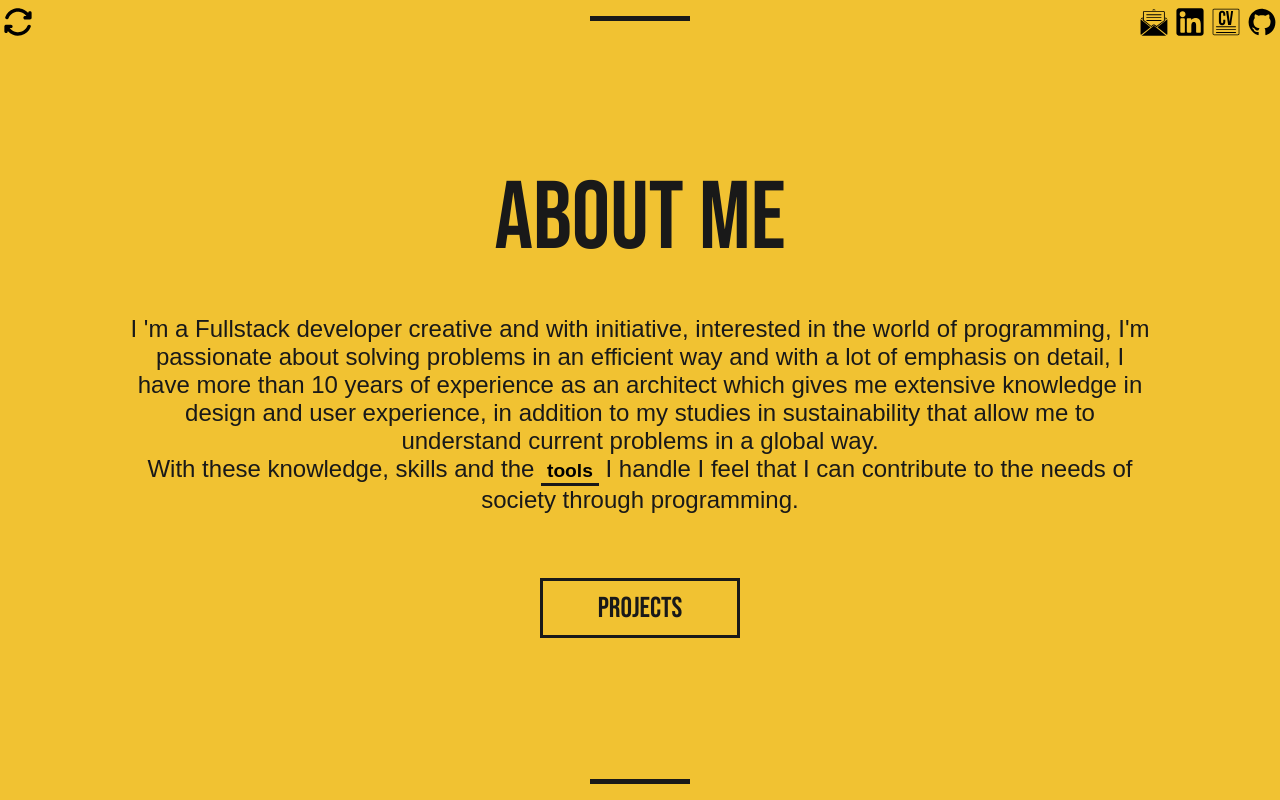
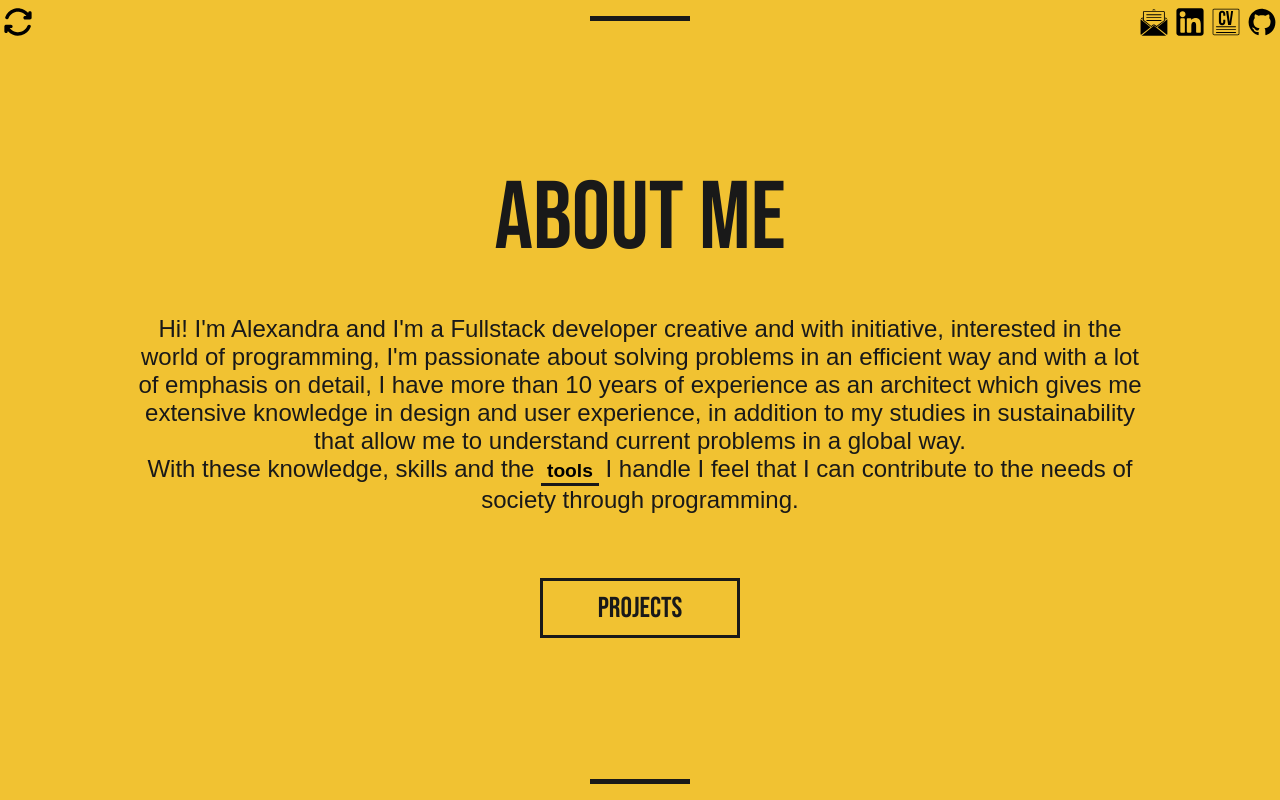
Before and after one commit to MAlexGG/portfolio, a React (Create React App) app: page /portfolio/aboutme in a window 1280 px wide. Built offline with nearby package versions, Linux system fonts and the light colour scheme; a web font is replaced by a local one.

Commit message:
router in application folder and cv updated

```diff
--- a/src/components/aboutme.js
+++ b/src/components/aboutme.js
@@ -44,7 +44,7 @@ class Aboutme extends Component {
                 </div>
                 <div className = "ct-contentAbout">
                     <p className="txt-title">About Me</p>
-                    <p className="txt-paragraph">I 'm a Fullstack developer creative and with initiative, interested in the world of programming, I'm passionate about solving problems in an efficient way and with a lot of emphasis on detail, I have more than 10 years of experience as an architect which gives me extensive knowledge in design and user experience, in addition to my studies in sustainability that allow me to understand current problems in a global way.< br />With these knowledge, skills and the <button className="bt-tools" onClick={this.goTools}><strong>tools</strong></button> I handle I feel that I can contribute to the needs of society through programming.</p>
+                    <p className="txt-paragraph">Hi! I'm Alexandra and I'm a Fullstack developer creative and with initiative, interested in the world of programming, I'm passionate about solving problems in an efficient way and with a lot of emphasis on detail, I have more than 10 years of experience as an architect which gives me extensive knowledge in design and user experience, in addition to my studies in sustainability that allow me to understand current problems in a global way.< br />With these knowledge, skills and the <button className="bt-tools" onClick={this.goTools}><strong>tools</strong></button> I handle I feel that I can contribute to the needs of society through programming.</p>
                     <button className="bt-projects" onClick={this.goProjects}>Projects</button>
                 </div >
                 <div className="ct-divDown">
--- a/src/index.js
+++ b/src/index.js
@@ -2,7 +2,7 @@ import React from 'react';
 import ReactDOM from 'react-dom';
 import './styles/index.css';
 import reportWebVitals from './reportWebVitals';
-import Router from "./components/router";
+import Router from "./application/router";
 
 ReactDOM.render(<Router />, document.getElementById('root'));
 
```
Also changed, not shown: src/application/router.js (renamed from src/components/router.js, +9 -9 lines), 1 other file (tests, documents, lock files or other folders).
